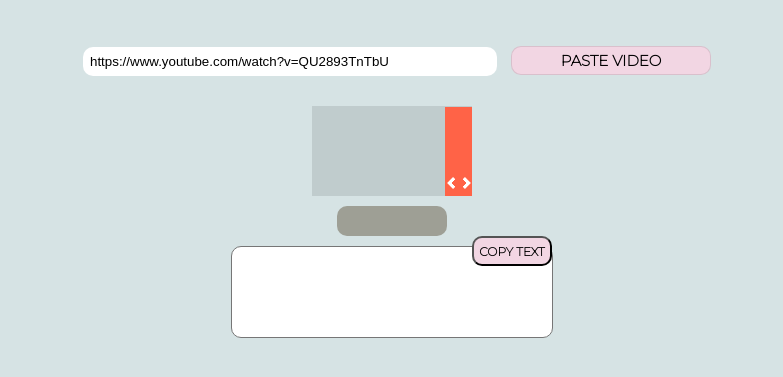
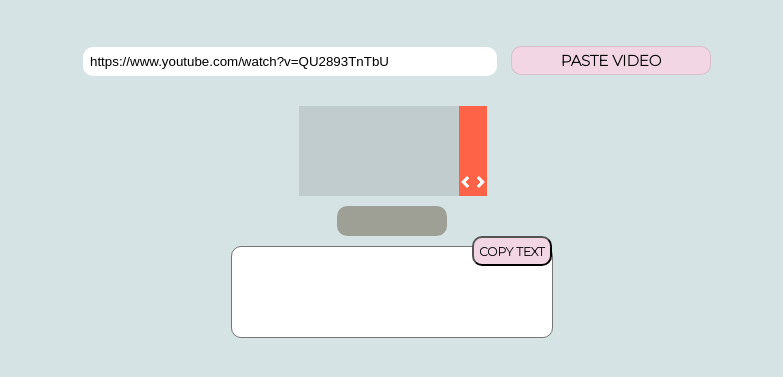
Before and after one commit to emiliacb/VisualSizer, a plain HTML site: page index.html in a window 1280 px wide. Shown: the part 123-500 px from the top of the page, without its empty margins (248-1031 px from the left). Drawn offline with Linux system fonts and the light colour scheme.

Commit message:
fixed bug touch

```diff
--- a/index.css
+++ b/index.css
@@ -78,10 +78,12 @@ p {
 	background-color: rgb(0,0,0,0.1);
 	margin: auto;
 	margin-top: 30px;
+	transform: translateX(-13px);
 	width: 160px;
 	height: 90px;
 	display: flex;
     position: relative;
+    overflow: visible;
 }
 
 .flecha{
@@ -90,8 +92,9 @@ p {
 	background-color: tomato;
 	position: absolute;
 	margin: auto;
-	bottom: -1px;
-	right: -1px;
+	bottom: 0px;
+	right: -28px;
+	z-index: 100;
 	/*cursor: nwse-resize;*/
 }
 
```
